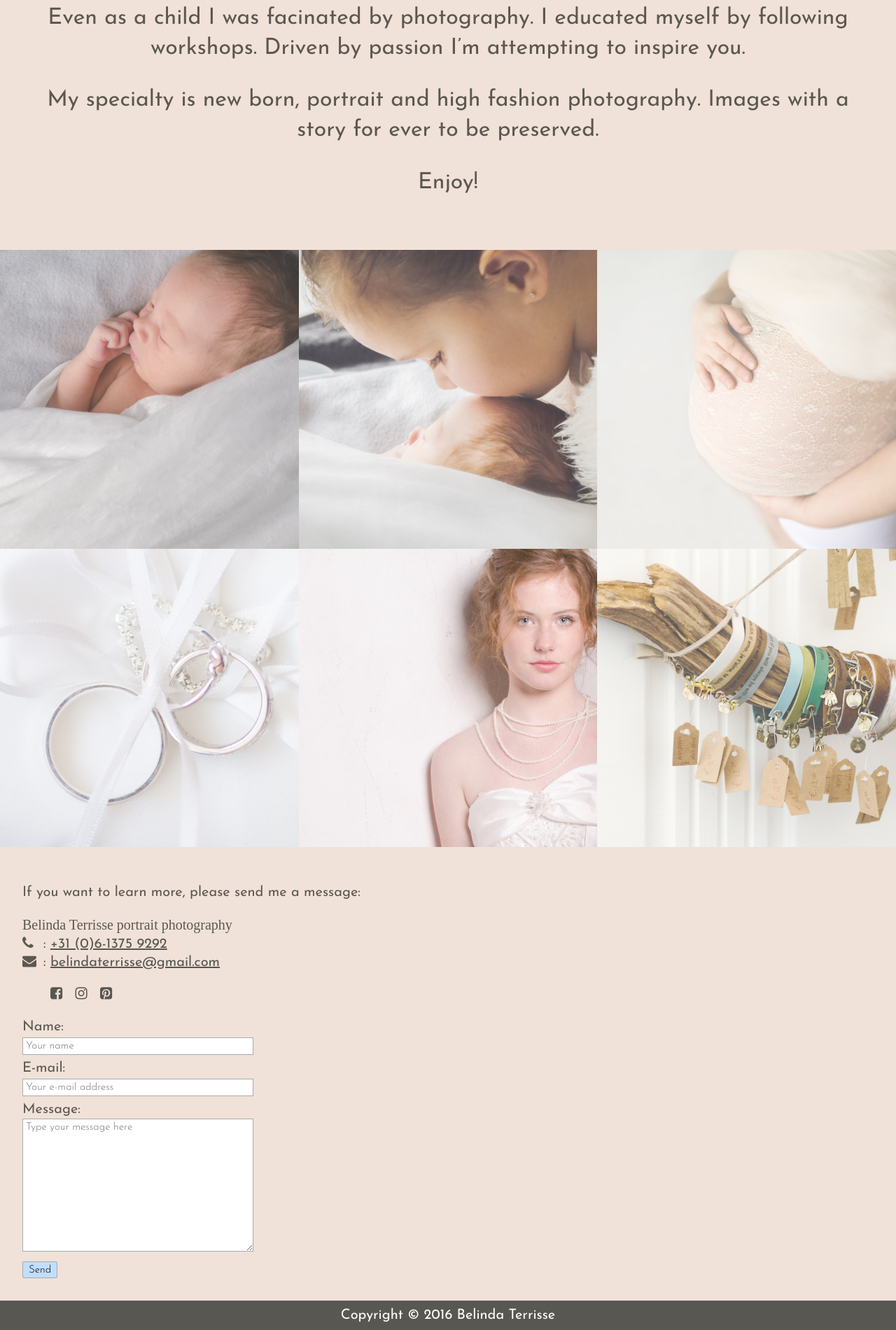
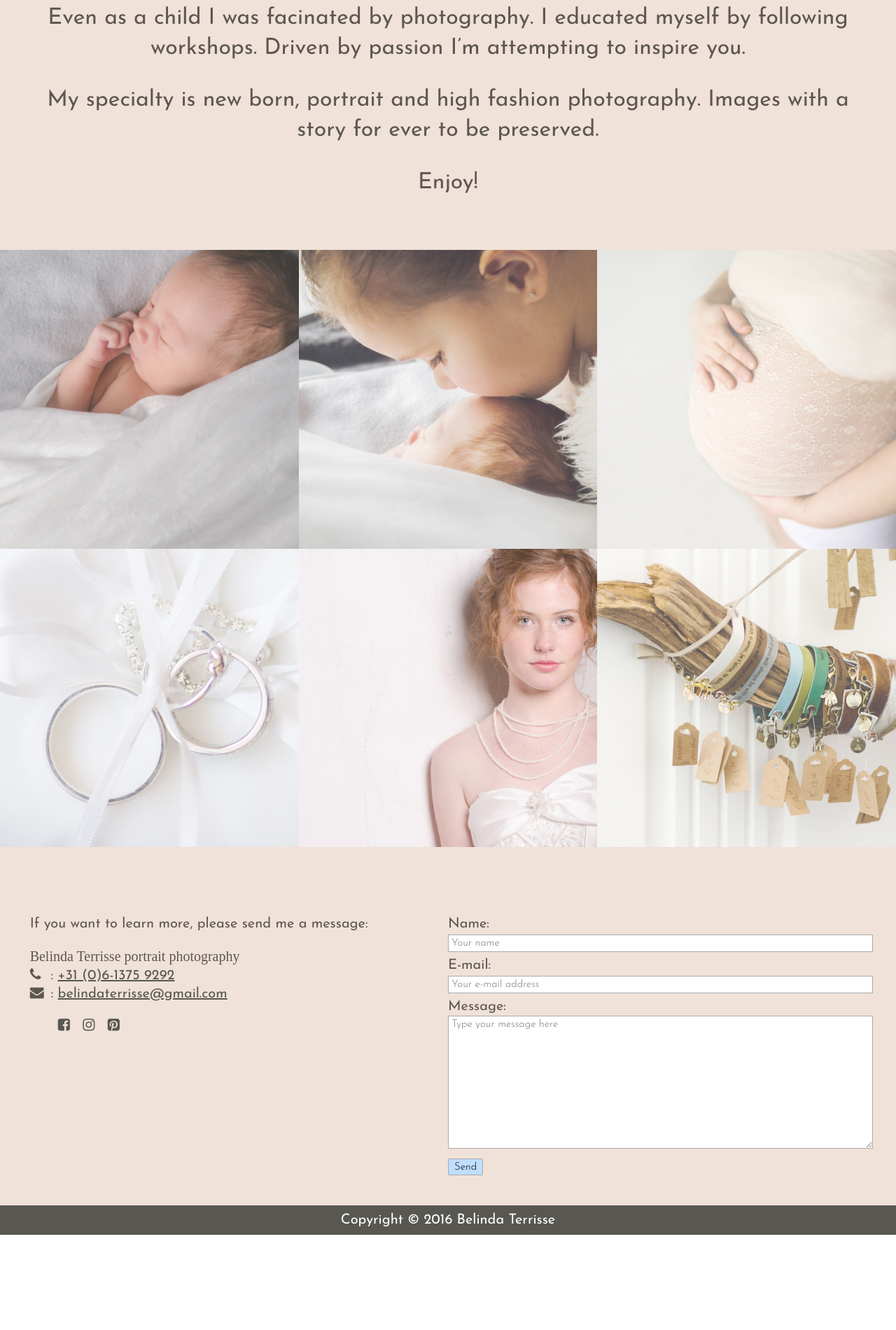
Before and after one commit to cmbybelin/cmbybelin.github.io, a Jekyll site: the page built from redesign.md, in a window 1280 px wide. Shown: the part 1279-3179 px from the top of the page at 70% size. Built offline with Jekyll 4.4.1, drawn with Linux system fonts in a browser that asks for light colours; nearby versions of some CDN libraries; some web fonts are replaced; after the commit the page ends 3043 px from its top, so only the background shows below that.

Commit message:
Put contact for side-by-side if width >= 800px

```diff
--- a/_includes/contact.md
+++ b/_includes/contact.html
@@ -1,10 +1,11 @@
-<div lang="nl" markdown="1">
+<div lang="nl">
 
-Mocht je meer willen weten, laat dan een berichtje achter:
+<div class="info">
+<p>Mocht je meer willen weten, laat dan een berichtje achter:</p>
 
 {% include vcard.html %}
 
-<form action="{{ site.email_post_url }}" method="post">
+</div><form action="{{ site.email_post_url }}" method="post">
   <input type='hidden' name='redirect_to' value='{{ site.url }}/contact-thanks.html' />
 
   <label for="f_name">Naam:</label>
@@ -17,26 +18,22 @@ Mocht je meer willen weten, laat dan een berichtje achter:
   <button type='submit'>Verzend</button>
 </form>
 
-</div>
-
-<div lang="en" markdown="1">
-
-If you want to learn more, please send me a message:
+</div><div lang="en"><!--
+--><div class="contact-info">
+<p>If you want to learn more, please send me a message:</p>
 
 {% include vcard.html %}
-
-<form action="{{ site.email_post_url }}" method="post">
+</div><!--
+--><form class="contact-info" action="{{ site.email_post_url }}" method="post">
   <input type='hidden' name='redirect_to' value='{{ site.url }}/contact-thanks.html' />
 
   <label for="f_name">Name:</label>
-  <input id="f_name" type="text" name="name" style="width:320px" required placeholder="Your name"/>
+  <input id="f_name" type="text" name="name" required placeholder="Your name"/>
   <label for="f_email">E-mail:</label>
-  <input id="f_email" type="email" name="email" style="width:320px" required placeholder="Your e-mail address"/>
+  <input id="f_email" type="email" name="email" required placeholder="Your e-mail address"/>
   <label for="f_message">Message:</label>
-  <textarea id="f_message" name="message" style="width:320px" rows="12" required placeholder="Type your message here"></textarea>
+  <textarea id="f_message" name="message" rows="12" required placeholder="Type your message here"></textarea>
 
   <button type='submit'>Send</button>
-</form>
-
-
-</div>
+</form><!--
+--></div>
--- a/redesign.md
+++ b/redesign.md
@@ -8,5 +8,5 @@ layout: redesign
 </section><section id="portfolio">
  {% include portfolio.md %}
 </section><section id="contact">
- {% include contact.md %}
+ {% include contact.html %}
 </section>
--- a/style/redesign.css
+++ b/style/redesign.css
@@ -60,6 +60,7 @@ section {
 
 #contact {
  background-color: #f0e2d9;
+ padding: 68pt 32pt 32pt;
 }
 footer {
  background-color: #585751;
@@ -158,12 +159,23 @@ input, textarea {
  border: 1px solid #aaa;
  background-color: white;
  padding: 4px;
+ width: 100%;
 }
 button {
  background: rgb(192, 222, 255);
  border-radius: 2px;
  border: 1px solid #aaa;
  padding: 4px 8px 3px;
+}
+@media (min-width: 800px) {
+ .contact-info {
+  display: inline-block;
+  vertical-align: top;
+  width: 50%;
+ }
+ .contact-info > p:first-child {
+  margin-top: 6px;
+ }
 }
 
 /* MISC */
```
